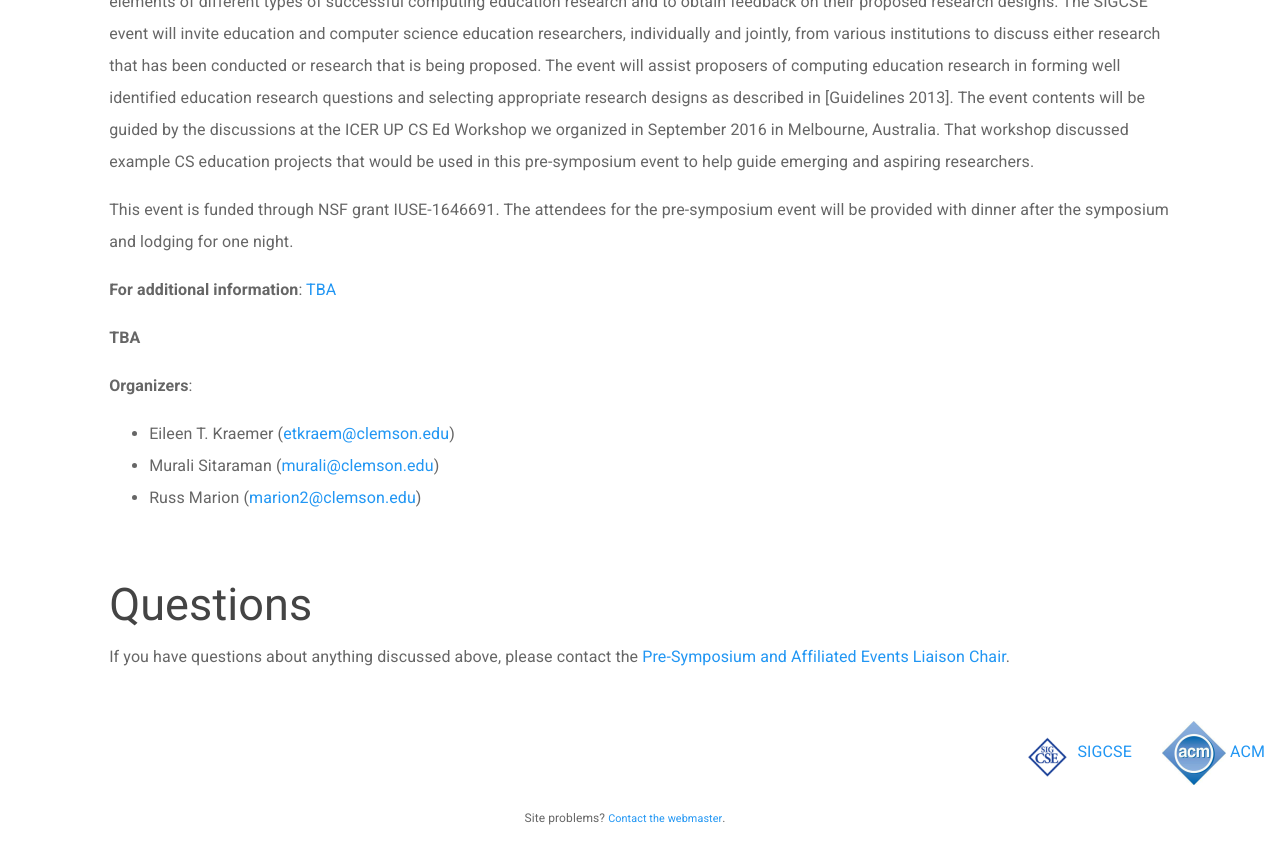
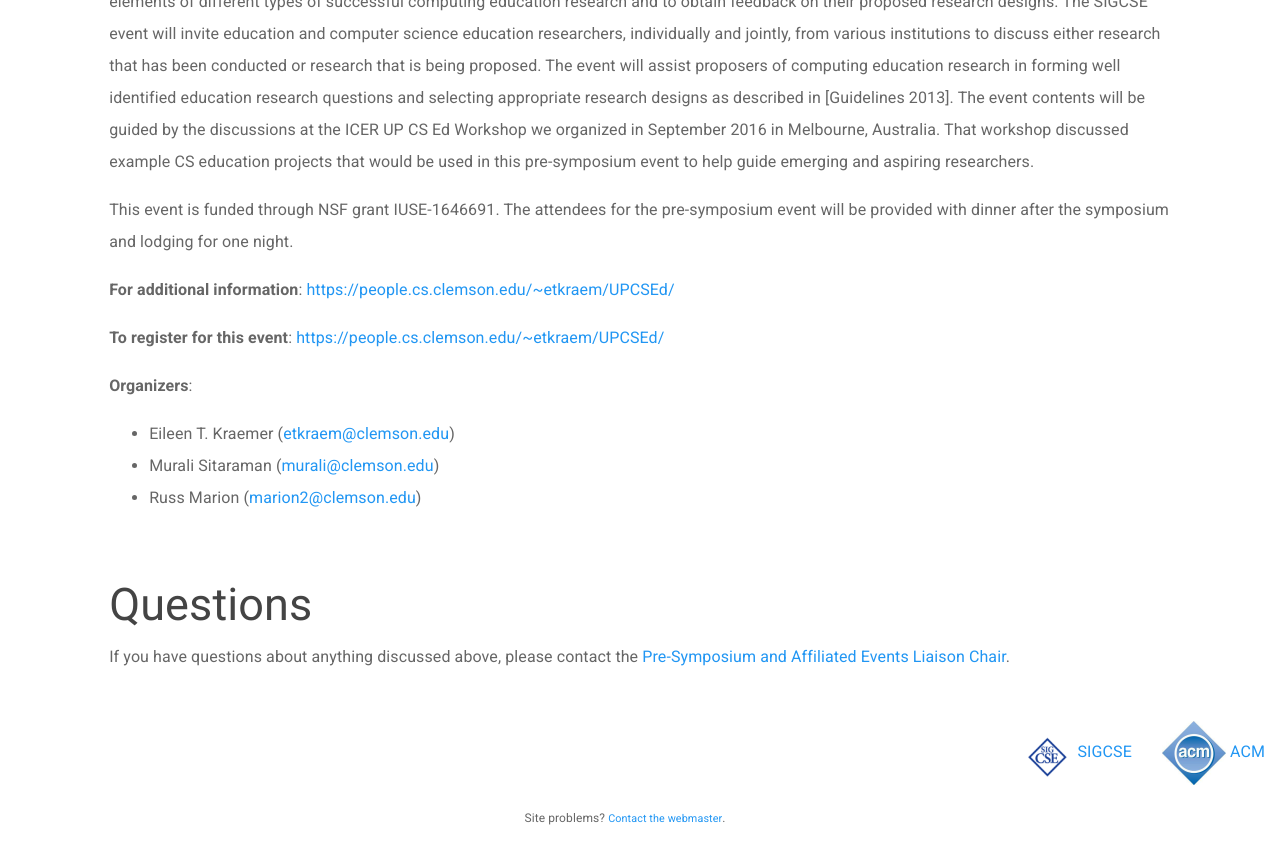
Before and after one commit to sigcsets/sigcse2017, a Jekyll site: the page built from attendees/presymposium.md, in a window 1280 px wide and 900 px high, scrolled down 6324 px. Shown: the top 864 px of the window. Built offline with Jekyll 4.4.1, drawn with Linux system fonts in a browser that asks for light colours.

Commit message:
Added info/register link for a presymposium event.

```diff
--- a/_data/presymposium.yml
+++ b/_data/presymposium.yml
@@ -235,8 +235,8 @@
     This event is funded through NSF grant IUSE-1646691. The attendees for the
     pre-symposium event will be provided with dinner after the symposium and
     lodging for one night.
-  info: TBA
-  register: TBA
+  info: https://people.cs.clemson.edu/~etkraem/UPCSEd/
+  register: https://people.cs.clemson.edu/~etkraem/UPCSEd/
   organizers:
     - name: Eileen T. Kraemer
       email: etkraem@clemson.edu
```
